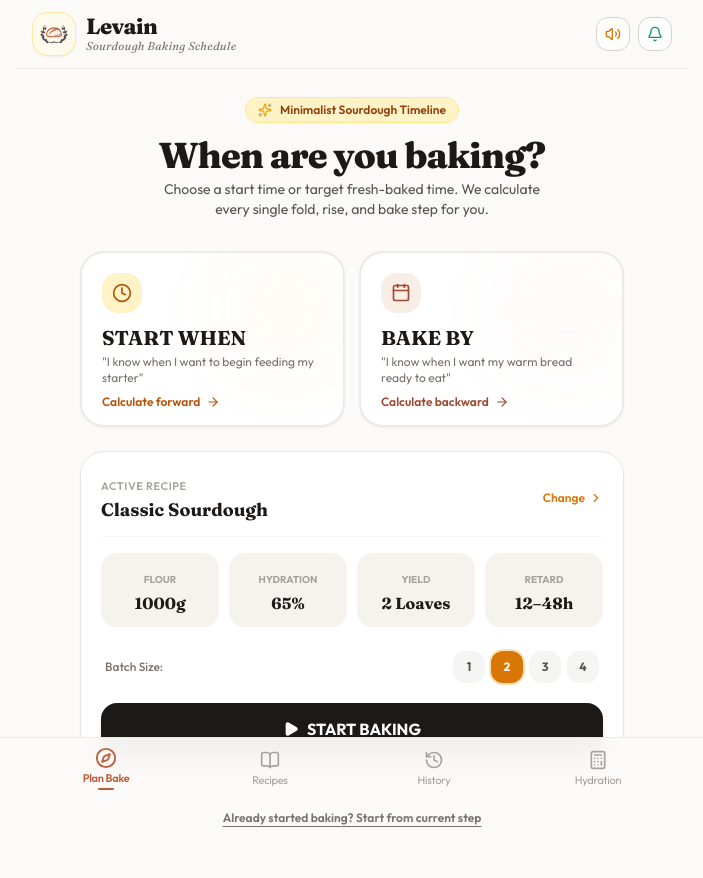
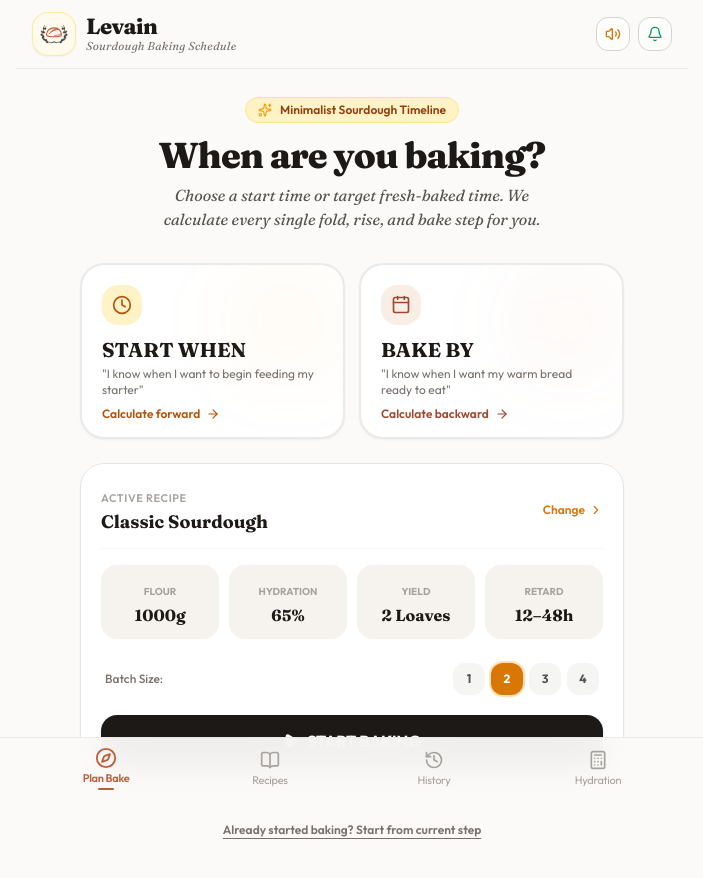
Before and after one commit to Daniel235Lobato/sourdough-timeline, a React (Vite) app: page / in a window 1280 px wide. Shown: the top 878 px of the page, without its empty margins (288-991 px from the left). Built offline with nearby package versions, Linux system fonts and the light colour scheme; the HTML template or start-up script is replaced by a standard one.

Commit message:
Match sub-paragraph typography under When are you baking? with elegant serif italic style

```diff
--- a/src/components/home/HomeView.tsx
+++ b/src/components/home/HomeView.tsx
@@ -44,7 +44,7 @@ export const HomeView: React.FC<HomeViewProps> = ({
         <h1 className="font-serif text-3xl sm:text-4xl font-extrabold text-stone-900 dark:text-stone-100 tracking-tight leading-tight">
           When are you baking?
         </h1>
-        <p className="text-stone-600 dark:text-stone-400 text-sm mt-1 max-w-sm mx-auto">
+        <p className="font-serif italic text-stone-600 dark:text-stone-400 text-sm sm:text-base mt-2 max-w-sm mx-auto leading-relaxed">
           Choose a start time or target fresh-baked time. We calculate every single fold, rise, and bake step for you.
         </p>
       </div>
```
